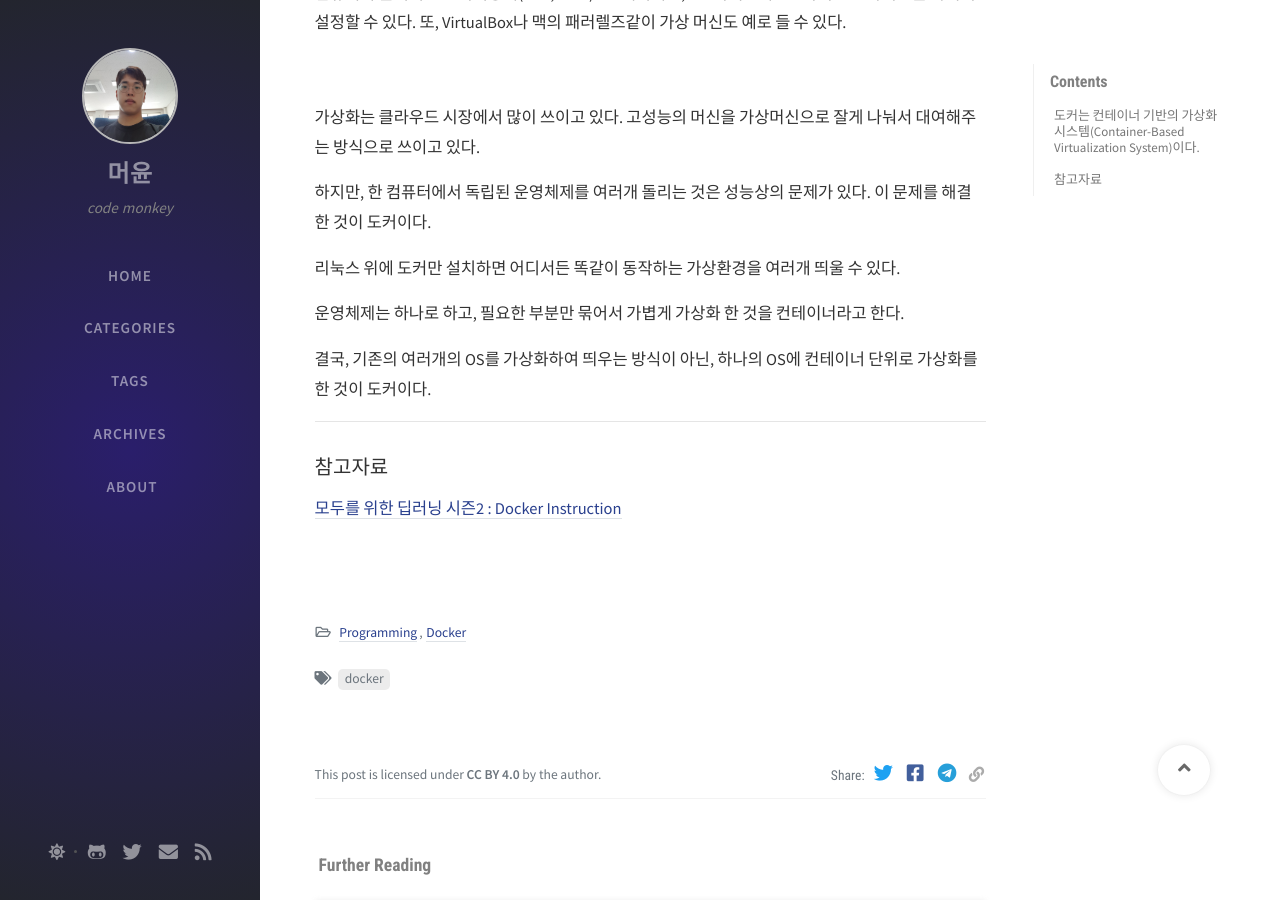
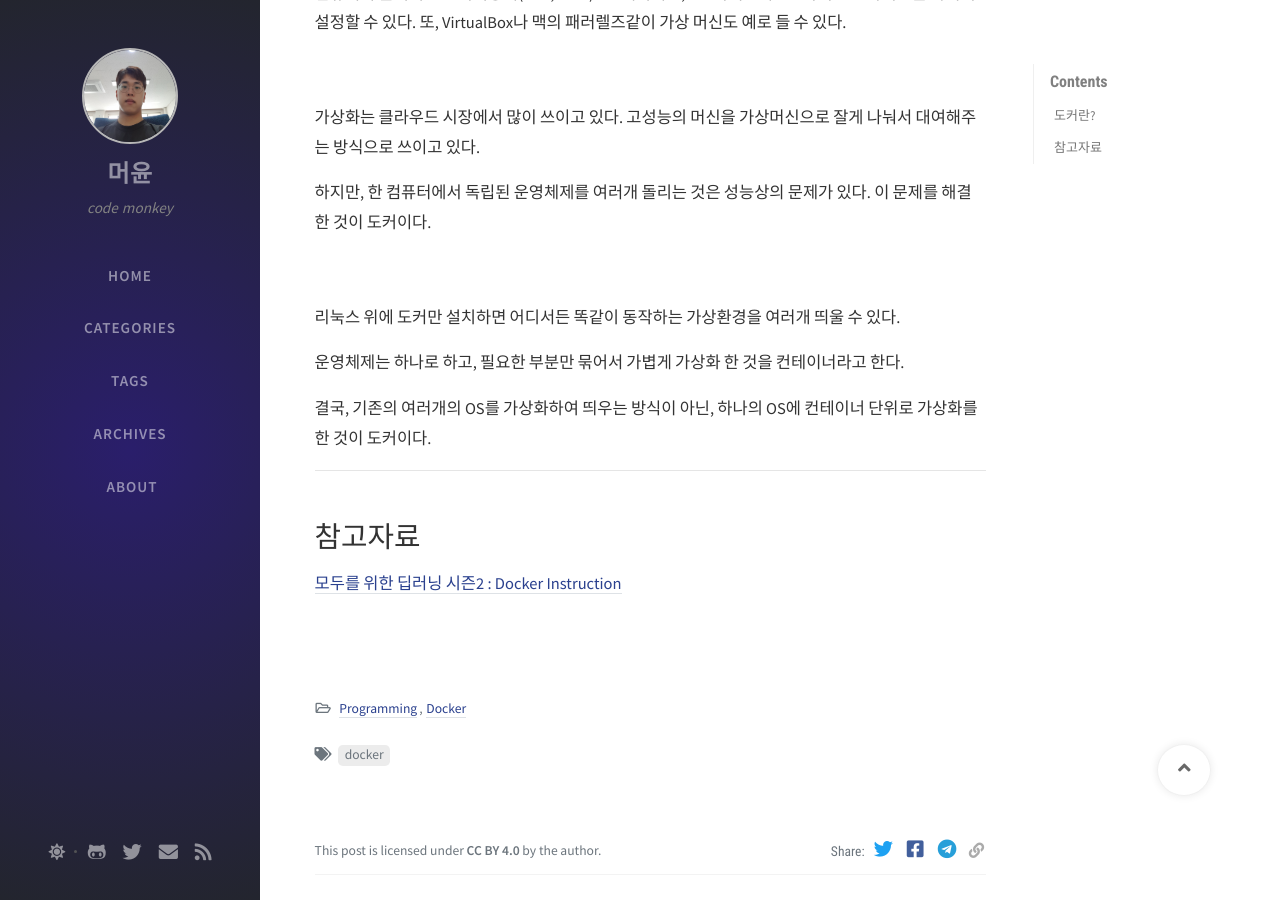
Before and after one commit to Yoon6/Yoon6.github.io, a Jekyll site: the page built from _posts/2020-10-02-what-is-docker.md, in a window 1280 px wide and 900 px high, scrolled down 525 px. Built offline with Jekyll 4.4.1, drawn with Linux system fonts in a browser that asks for light colours; nearby versions of some CDN libraries; comment, search, counter and statistics services are not loaded.

```diff
--- a/_posts/2020-10-02-what-is-docker.md
+++ b/_posts/2020-10-02-what-is-docker.md
@@ -30,6 +31,6 @@ tags: [docker]     # TAG names should always be lowercase
 
 ---
 
-### 참고자료
+# 참고자료
 
 [모두를 위한 딥러닝 시즌2 : Docker Instruction](https://youtu.be/7eldOrjQVi0)
```
Also changed, not shown: other parts of _posts/2020-10-02-what-is-docker.md (+1 -0 lines), _posts/2020-10-02-what-is-ml.md (+2 -0 lines), assets/img/post/1/Untitled 1.png, assets/img/post/1/Untitled.png.
